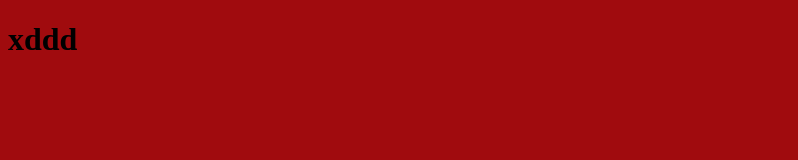
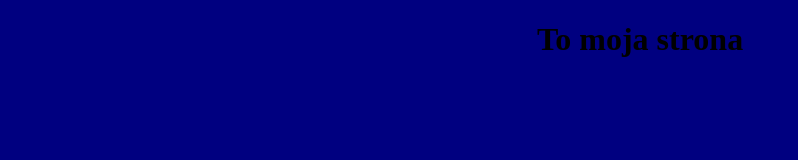
Before and after one commit to kumpito/kumpito.github.io, a plain HTML site: page index.html in a window 1280 px wide. Shown: the whole page, without its empty margins (0-798 px from the left). Drawn offline with Linux system fonts and the light colour scheme.

Commit message:
Update index.html

```diff
--- a/index.html
+++ b/index.html
@@ -5,10 +5,13 @@
     <meta http-equiv="X-UA-Compatible" content="IE=edge">
     <meta name="viewport" content="width=device-width, initial-scale=1.0">
     <title>Strona example</title>
-    <meta http-equiv="refresh" content="2">
+    <meta http-equiv="refresh" content="10">
 </head>
-<body bgcolor="navy blue">
-    <h1>xddd</h1>
+<body style="background-color: navy;">
+    <center>
+        <h1>To moja strona</h1>
+    </center>
+
 
 </body>
 </html>
```
